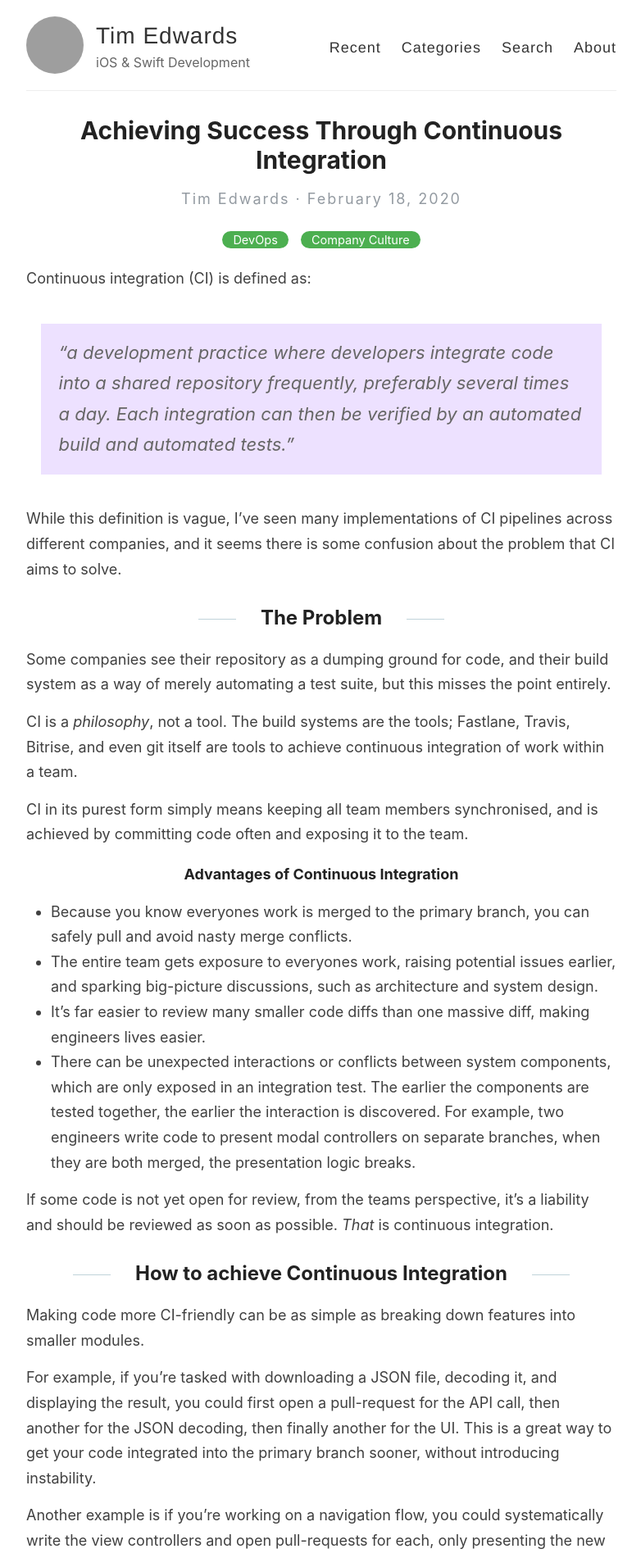
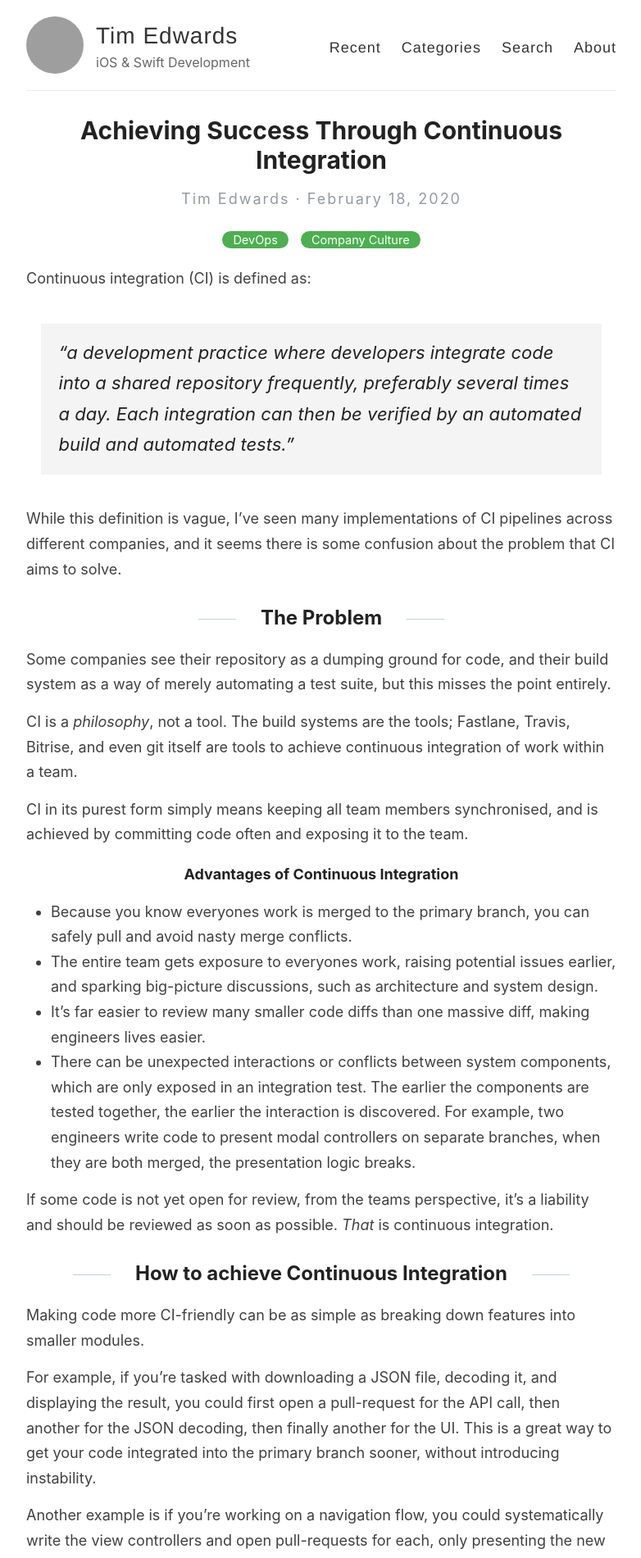
Before and after one commit to timwredwards/timwredwards.github.io, a Jekyll site: the page built from _posts/2020-02-18-continuous-integration.md, in a window 1280 px wide. Shown: the top 1901 px of the page at 82% size, without its empty margins (248-1030 px from the left). Built offline with Jekyll 4.4.1, drawn with Linux system fonts in a browser that asks for light colours; grey boxes are pictures that could not be loaded.

Commit message:
Color fixes

```diff
--- a/_posts/2020-02-18-continuous-integration.md
+++ b/_posts/2020-02-18-continuous-integration.md
@@ -2,11 +2,14 @@
 layout: post
 title:  "Achieving Success Through Continuous Integration"
 categories: [DevOps, Company Culture]
+excerpt_separator: <!--more-->
 ---
 
 Continuous integration (CI) is defined as:
 
 >  "a development practice where developers integrate code into a shared repository frequently, preferably several times a day. Each integration can then be verified by an automated build and automated tests."
+
+<!--more-->
 
 While this definition is vague, I've seen many implementations of CI pipelines across different companies, and it seems there is some confusion about the problem that CI aims to solve.
 
--- a/assets/style.scss
+++ b/assets/style.scss
@@ -440,10 +440,15 @@ table tr td :last-child {
         margin: 1.8em .8em;
         /*border-left: 2px solid $gray;*/
         padding: 0.1em 1em;
-        color: $gray;
+        color: $darkerGray;
         font-size: 22px;
         font-style: italic;
-        background-color: #ede1ff;
+        background-color: #f4f4f4;
+
+        @include dark-mode {
+          color: #d0d0d0;
+          background: #2A2A2C;
+        }
       }
 
       .you-may-like{
```
